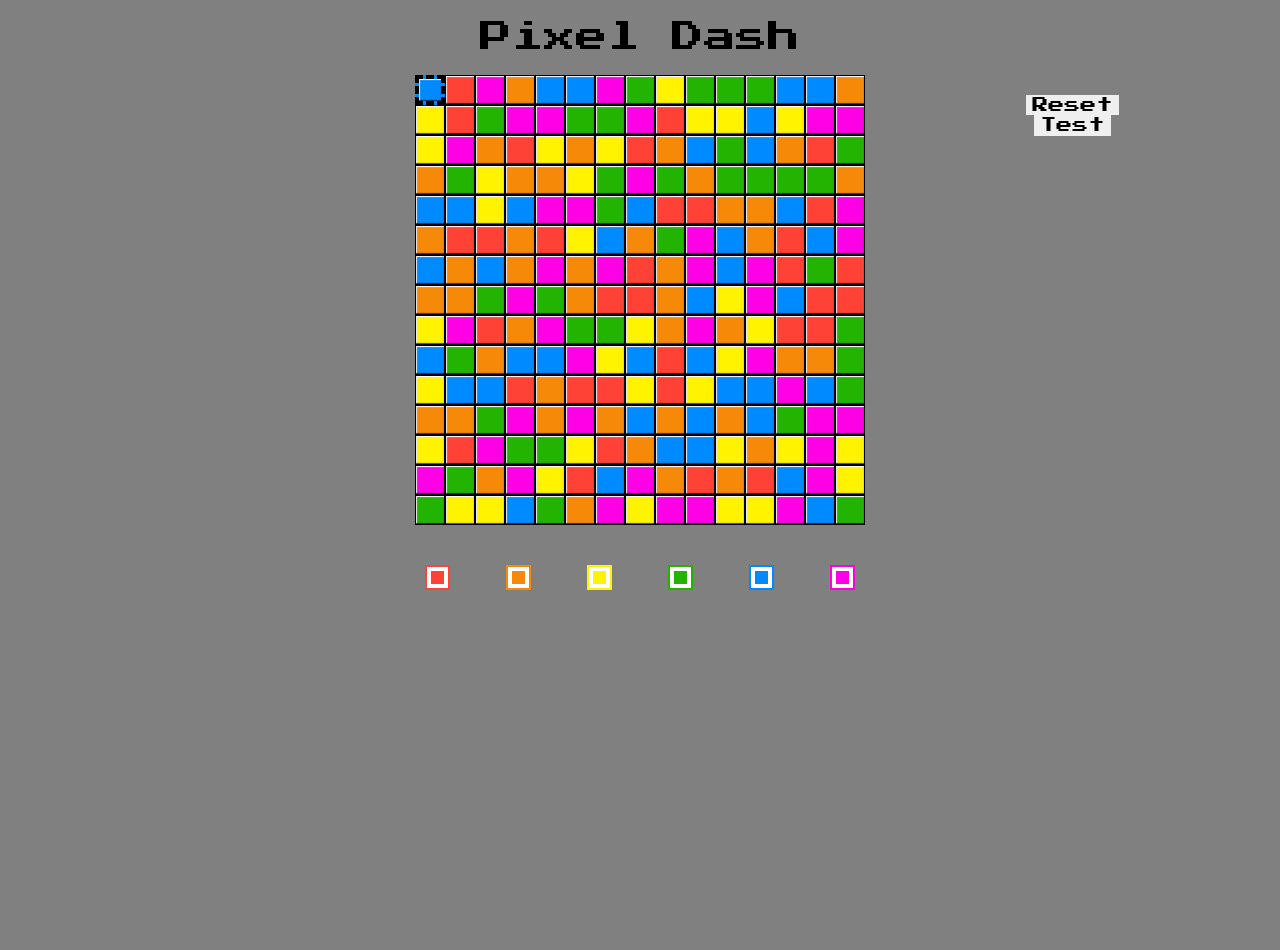
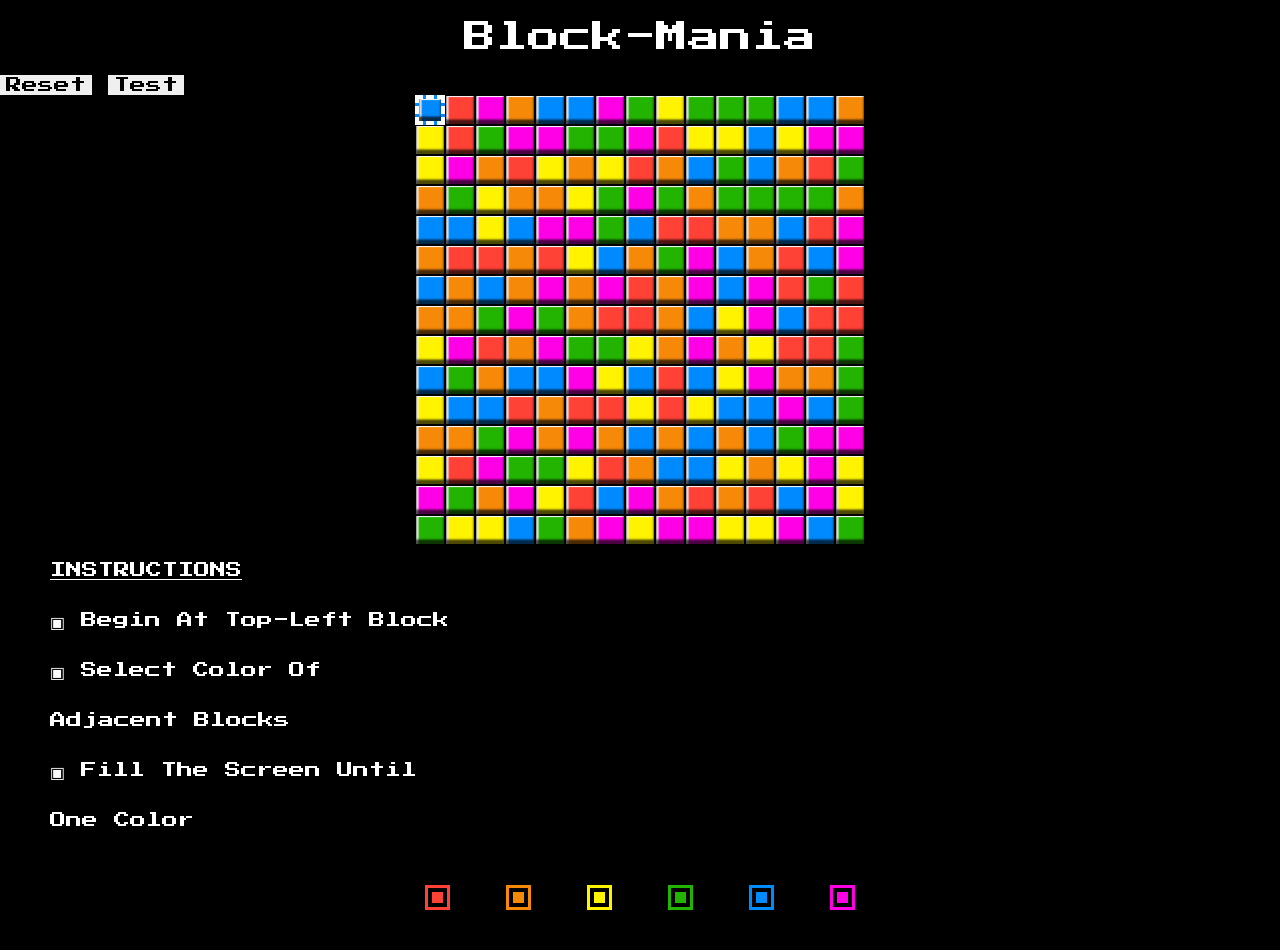
Before and after one commit to h6gs/wdi-project-1, a PHP site: page / in a window 1280 px wide. Before the commit the page ends 590 px from the top, so only its background shows below. Run offline with PHP 8.4, Linux system fonts and the light colour scheme; some libraries are stand-ins or nearby versions.

Commit message:
beginnings of stylingz

```diff
--- a/css/style.css
+++ b/css/style.css
@@ -1,11 +1,19 @@
-div:nth-child(1) {
-    border: 4px dashed black;
+.gameInstructions{
+  margin-left: 50px;
+  line-height: 50px;
+  display: inline-block;
+}
+h1{
+  text-align: center;
+}
+h2{
+  text-decoration: underline;
 }
 
 body{
-  background-color: grey;
   font-family: 'Press Start 2P', cursive;
-  text-align: center;
+  color: white;
+  background-color: black;
 }
 
 main{
@@ -13,16 +21,19 @@ main{
   margin: 0 auto;
 }
 
-div {
+div[name="allTheBlocks"]{
   height: 30px;
   width: 30px;
   float: left;
-  text-align: center;
   line-height: 50px;
-  box-shadow: inset 0 -1px 1px rgba(0,0,0,0.7),
-  inset 1px 1px 1px rgba(255,255,255,1);
+  box-shadow: inset 0 -4px 2px 0.5px rgba(0,0,0,0.7),
+  inset 2.5px 1px 1px rgba(255,255,255,1);
   box-sizing: border-box;
   border: 1px solid black;
+}
+
+div:nth-child(1) {
+    border: 4px dashed white;
 }
 
 footer{
@@ -79,8 +90,8 @@ input, button, submit {
   -moz-transition: all 0.5s;
   -o-transition: all 0.5s;
   transition: all 0.5s;
-  outline: 4px solid white;
-  outline-offset: -6px;
+  outline: 4px solid black ;
+  outline-offset: -7px;
 }
 
 .buttonColor::after{
@@ -95,8 +106,8 @@ input, button, submit {
   -moz-transition: all 0.5s;
   -o-transition: all 0.5s;
   transition: all 0.5s;
-  outline: 4px solid white;
-  outline-offset: -6.5px;
+  outline: 4px solid black;
+  outline-offset: -7px;
 }
 .buttonColor:hover::before{
   -webkit-transform: rotate(-225deg);
@@ -107,6 +118,7 @@ input, button, submit {
   height: 25px;
   width: 60px;
   margin: 0 0 0 -14px;
+  outline: 4px solid white;
 }
 
 .buttonColor:hover::after{
@@ -118,11 +130,16 @@ input, button, submit {
   height: 25px;
   width: 60px;
   margin: 0 0 0 -14px;
+  outline: 4px solid white;
 }
 
-.gameOptionButtons{
-  display: inline-block;
-  height: 50px;
-  width: 150px;
-  margin: 20px;
+.punct
+{
+background-color:blue;
+position:absolute;
+width:2px;
+height:6px;
 }
+
+#content {
+    height: 400px; width: 500px; border: solid 1px black;}
--- a/index.html
+++ b/index.html
@@ -2,22 +2,32 @@
 <html>
 <head>
   <meta charset="utf-8">
-  <title>Pixel Dash</title>
+  <title>Block-Mania</title>
   <link rel="icon" type="image/png" href="images/bfav.png">
   <link rel="stylesheet" href="css/reset.css">
   <link rel="stylesheet" href="css/style.css">
   <link rel="stylesheet" href="https://cdnjs.cloudflare.com/ajax/libs/normalize/5.0.0/normalize.min.css">
   <script src="https://ajax.googleapis.com/ajax/libs/jquery/1.11.1/jquery.min.js"></script>
   <link href="https://fonts.googleapis.com/css?family=Press+Start+2P" rel="stylesheet">
+  <script type="js/effects.js"></script>
+  <script src="js/app.js" charset="utf-8"></script>
 </head>
 <body>
-  <h1>Pixel Dash</h1>
+  <header>
+  <h1>Block-Mania</h1>
+  <div class="gameOptionButtons">
+    <button class="buttonReset" id="reset">Reset</button>
+    <button id="test">Test</button>
+  </div>
+  </header>
   <main>
   </main>
-  <aside class="gameOptionButtons">
-    <button class="buttonReset" id="reset">Reset</button>
-    <button id="test">Test</button>
-  </aside>
+  <div class="gameInstructions">
+    <h2>INSTRUCTIONS</h2>
+    <p>&#9635; Begin At Top-Left Block</p>
+    <p>&#9635; Select Color Of </br> Adjacent Blocks</p>
+    <p>&#9635; Fill The Screen Until </br> One Color</p>
+  </div>
   <footer>
     <button class="buttonColor" id="red"></button>
     <button class="buttonColor" id="orange"></button>
@@ -26,6 +36,5 @@
     <button class="buttonColor" id="blue"></button>
     <button class="buttonColor" id="purple"></button>
   </footer>
-  <script src="js/app.js" charset="utf-8"></script>
 </body>
 </html>
--- a/js/app.js
+++ b/js/app.js
@@ -1,3 +1,4 @@
+$(function() {
   const $blocks     = [];
   const width       = 15;
   let   newColor;
@@ -37,14 +38,16 @@ function makeBlocks() {
   // add blocks to page
   function addBlocks(){
     for (let i = 0; i < 225; i++) {
-    const block = $('<div>', { id: [i], 'class': makeBlocks() });
+      const block = $('<div>', { id: [i], 'class': makeBlocks(), name: 'allTheBlocks'});
       $blocks.push(block);
       $('main').append(block);
       $firstBlock = $blocks[0];
     }
   }
+
   function resetBlocks(){
-  $('div').remove();
+    $('div[name="allTheBlocks"]').remove();
+    makeBlocks();
     addBlocks();
   }
 
@@ -57,25 +60,21 @@ function changeBlocks(e) {
 
 
   function recursiveBlockCheck(index) {
-  // console.log('CHECKING NEW INDEX', index);
     // Select the block in the dom
     const $newBlock    = $blocks[index];
     // Get it's current Color
     const currentColor = $newBlock.attr('class');
-
     // Temp change the border-color to see recursion in action...
+    $newBlock.css('border-color', 'white');
+    setTimeout(() => {
       $newBlock.css('border-color', 'black');
-  setTimeout(() => {
-    $newBlock.css('border-color', 'white');
     }, 250);
     // If it's not the same color as the first block,
     // Stop recursion and exit with return
-  // console.log(originalColorOfFirstTile, currentColor);
     if (originalColorOfFirstTile !== currentColor) return;
-
     // Change the block to be the new color
     $newBlock.attr('class', newColor);
-
+    // Directions to look
     const directions  = [-width,1,width,-1];
     // Loop through the directions
     for (let i = 0; i < directions.length; i++) {
@@ -105,7 +104,7 @@ function belowBottom(index) {
   function pastSides(newIndex, currentIndex) {
     return (newIndex % width) - (currentIndex % width) === 14;
   }
-
+});
 
 
 /*
--- /dev/null
+++ b/js/effects.js
@@ -0,0 +1,4 @@
+$(function() {
+
+
+});
```
Lines whose indentation alone changed are shown as unchanged.
